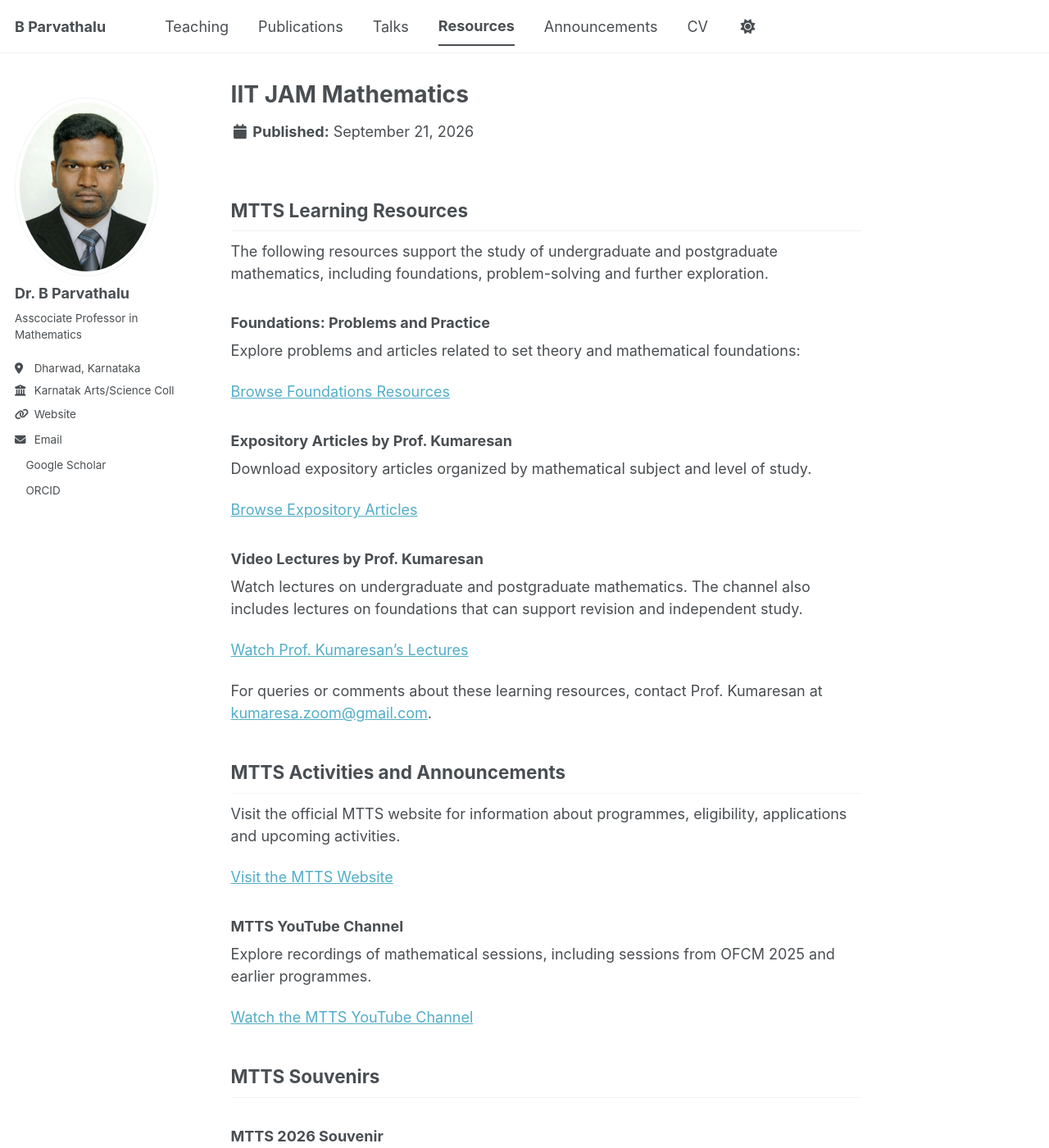
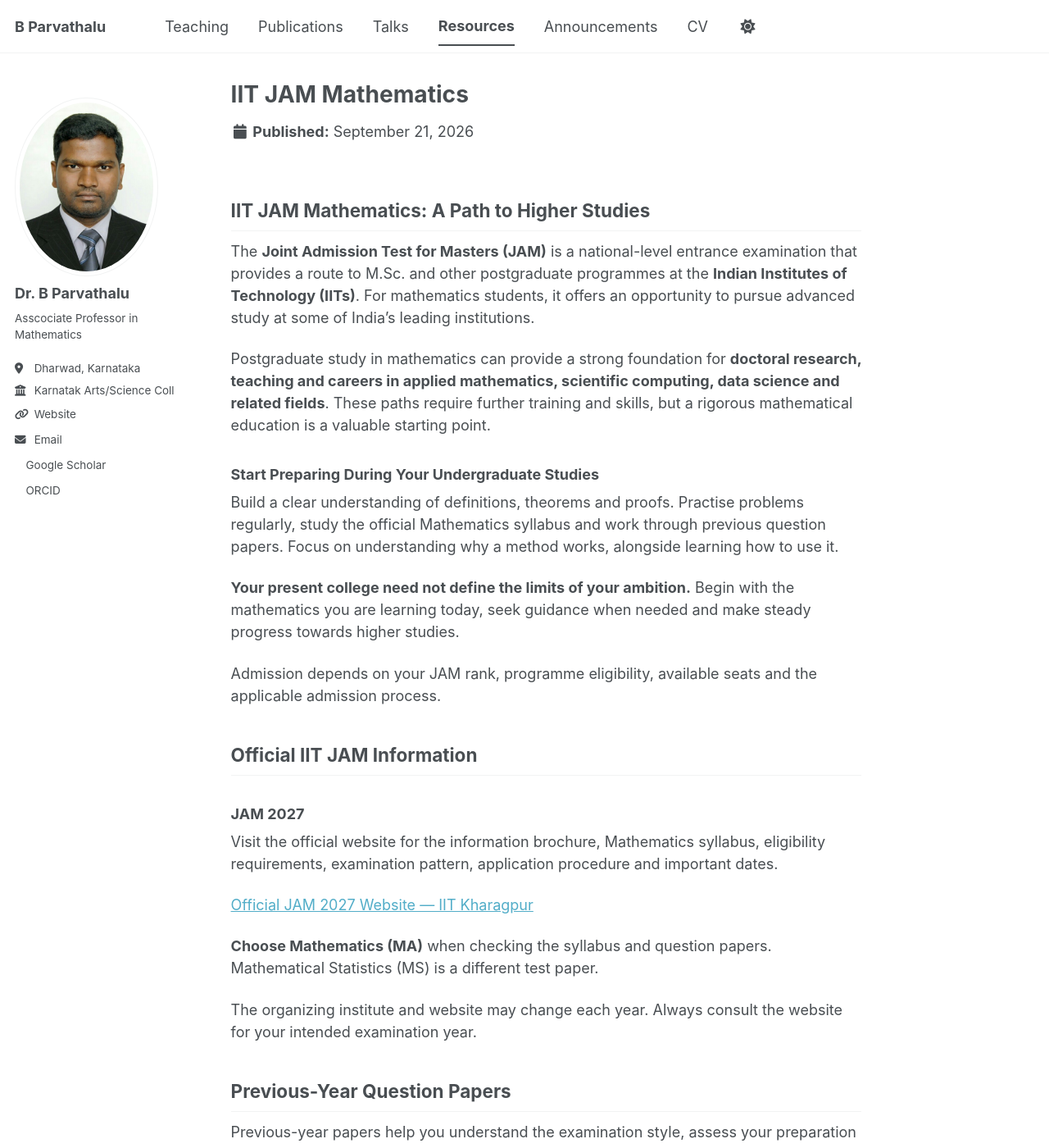
Before and after one commit to drbp-kcd/drbp-kcd.github.io, a Jekyll site: the page built from _resources/iit-jam-mathematics.md, in a window 1280 px wide and 1400 px high. Shown: the whole window at 82% size. Built offline with Jekyll 4.4.1, drawn with Linux system fonts in a browser that asks for light colours; a style sheet for code colours, icons or effects is not loaded; some of the changed text lies outside the part shown.

Commit message:
Revise IIT JAM Mathematics resource document
Updated the IIT JAM Mathematics resource document to enhance clarity and organization of content related to preparation materials, previous question papers, and online resources.

```diff
--- a/_resources/iit-jam-mathematics.md
+++ b/_resources/iit-jam-mathematics.md
@@ -9,71 +9,145 @@
   practice resources.
 ---
 
-## MTTS Learning Resources
+## IIT JAM Mathematics: A Path to Higher Studies
 
-The following resources support the study of undergraduate and
-postgraduate mathematics, including foundations, problem-solving
-and further exploration.
+The **Joint Admission Test for Masters (JAM)** is a national-level
+entrance examination that provides a route to M.Sc. and other
+postgraduate programmes at the **Indian Institutes of Technology
+(IITs)**. For mathematics students, it offers an opportunity to
+pursue advanced study at some of India’s leading institutions.
 
-### Foundations: Problems and Practice
+Postgraduate study in mathematics can provide a strong foundation
+for **doctoral research, teaching and careers in applied mathematics,
+scientific computing, data science and related fields**. These
+paths require further training and skills, but a rigorous
+mathematical education is a valuable starting point.
 
-Explore problems and articles related to set theory and
-mathematical foundations:
+### Start Preparing During Your Undergraduate Studies
 
-[Browse Foundations Resources](https://4dspace.mtts.org.in/ea?search_string=set+theory&submitsearch=)
+Build a clear understanding of definitions, theorems and proofs.
+Practise problems regularly, study the official Mathematics
+syllabus and work through previous question papers. Focus on
+understanding why a method works, alongside learning how to use it.
 
-### Expository Articles by Prof. Kumaresan
+**Your present college need not define the limits of your
+ambition.** Begin with the mathematics you are learning today,
+seek guidance when needed and make steady progress towards
+higher studies.
 
-Download expository articles organized by mathematical subject
-and level of study.
+Admission depends on your JAM rank, programme eligibility,
+available seats and the applicable admission process.
 
-[Browse Expository Articles](https://4dspace.mtts.org.in/ea)
+## Official IIT JAM Information
 
-### Video Lectures by Prof. Kumaresan
+### JAM 2027
 
-Watch lectures on undergraduate and postgraduate mathematics.
-The channel also includes lectures on foundations that can
-support revision and independent study.
+Visit the official website for the information brochure,
+Mathematics syllabus, eligibility requirements, examination
+pattern, application procedure and important dates.
 
-[Watch Prof. Kumaresan’s Lectures](https://www.youtube.com/c/kumarhcu/)
+[Official JAM 2027 Website — IIT Kharagpur](https://jam.iitkgp.ac.in/)
 
-For queries or comments about these learning resources,
-contact Prof. Kumaresan at
-[kumaresa.zoom@gmail.com](mailto:kumaresa.zoom@gmail.com).
+**Choose Mathematics (MA)** when checking the syllabus and
+question papers. Mathematical Statistics (MS) is a different
+test paper.
 
-## MTTS Activities and Announcements
+The organizing institute and website may change each year.
+Always consult the website for your intended examination year.
 
-Visit the official MTTS website for information about programmes,
-eligibility, applications and upcoming activities.
+## Previous-Year Question Papers
 
-[Visit the MTTS Website](https://mtts.org.in/)
+Previous-year papers help you understand the examination style,
+assess your preparation and improve your problem-solving speed.
 
-### MTTS YouTube Channel
+- [Official Previous-Year Question Paper Archive — IIT Madras](https://jam.iitm.ac.in/Preqp.php)
+- [Official JAM 2026 Website — IIT Bombay](https://jam2026.iitb.ac.in/)
 
-Explore recordings of mathematical sessions, including sessions
-from OFCM 2025 and earlier programmes.
+On the archive page, select the relevant year and Mathematics
+paper where available. Consult the corresponding official
+examination website for published answer keys.
 
-[Watch the MTTS YouTube Channel](https://www.youtube.com/c/mttsprogramme)
+First attempt questions independently. Then check your answers,
+identify mistakes and revise the underlying concepts.
 
-## MTTS Souvenirs
+## Free Online Preparation Resources
 
-### MTTS 2026 Souvenir
+### 1. NPTEL
 
-Learn more about MTTS activities and their impact.
+NPTEL provides university-level learning materials from IITs
+and IISc. Search its course catalogue for **Real Analysis,
+Linear Algebra, Calculus and Differential Equations**.
 
-[View the MTTS 2026 Souvenir](https://mtts.org.in/downloads/mtts2026-souvenir)
+Choose lectures that match the current JAM Mathematics syllabus.
 
-### MTTS 2024 Souvenir
+[Explore NPTEL Courses](https://nptel.ac.in/courses)
 
-Read about ways to contribute to the programme. In particular,
-see **pages 23–24 and 58–59**.
+### 2. SWAYAM
 
-[View the MTTS 2024 Souvenir](https://mtts.org.in/downloads/mtts2024-souvenir)
+SWAYAM offers free access to course learning materials.
+Optional certification examinations may require a fee.
 
-## Share These Opportunities
+Use the course catalogue to find mathematics courses suitable
+for your current level and preparation needs.
 
-Students who have benefited from MTTS or OFCM are encouraged
-to share these opportunities with their juniors and encourage
-eligible students to apply.
+[Explore SWAYAM](https://swayam.gov.in/)
+
+### 3. MIT OpenCourseWare: Linear Algebra
+
+Prof. Gilbert Strang’s course includes lecture videos,
+problem sets and examination materials. It is useful for
+strengthening your understanding of matrices, vector spaces,
+linear systems and eigenvalues.
+
+[Study Linear Algebra](https://ocw.mit.edu/courses/18-06-linear-algebra-spring-2010/)
+
+### 4. MIT OpenCourseWare: Single Variable Calculus
+
+Use this course to revise differentiation, integration and
+their applications through lectures and practice materials.
+
+[Study Single Variable Calculus](https://ocw.mit.edu/courses/18-01sc-single-variable-calculus-fall-2010/)
+
+### 5. MIT OpenCourseWare: Multivariable Calculus
+
+This course supports the study of functions of several
+variables, partial derivatives and multiple integrals.
+
+[Study Multivariable Calculus](https://ocw.mit.edu/courses/18-02sc-multivariable-calculus-fall-2010/)
+
+### 6. MIT OpenCourseWare: Real Analysis
+
+This course develops understanding of sequences, series,
+continuity, differentiability and integration, with attention
+to mathematical reasoning and proofs.
+
+[Study Real Analysis](https://ocw.mit.edu/courses/18-100a-real-analysis-fall-2020/)
+
+### 7. MIT OpenCourseWare: Differential Equations
+
+Explore differential equations through lecture notes,
+videos, practice problems and solutions.
+
+[Study Differential Equations](https://ocw.mit.edu/courses/18-03sc-differential-equations-fall-2011/)
+
+## How to Use These Resources Effectively
+
+1. **Start with the official syllabus.** Make a topic checklist.
+2. **Strengthen the basics.** Review definitions, theorems,
+   examples and counterexamples.
+3. **Study selectively.** These courses may cover material
+   beyond the JAM syllabus.
+4. **Solve problems daily.** Watching lectures alone is
+   insufficient preparation.
+5. **Practise previous-year papers.** Begin topic-wise, then
+   attempt complete papers under timed conditions.
+6. **Keep an error notebook.** Record mistakes and revisit
+   difficult concepts regularly.
+
+Consistent preparation and thoughtful practice can help you
+build both examination confidence and a stronger foundation
+for postgraduate mathematics.
 
 [Back to Resources]({{ '/resources/' | relative_url }})
+
+[Back to Resources]({{ '/resources/' | relative_url }})
```
